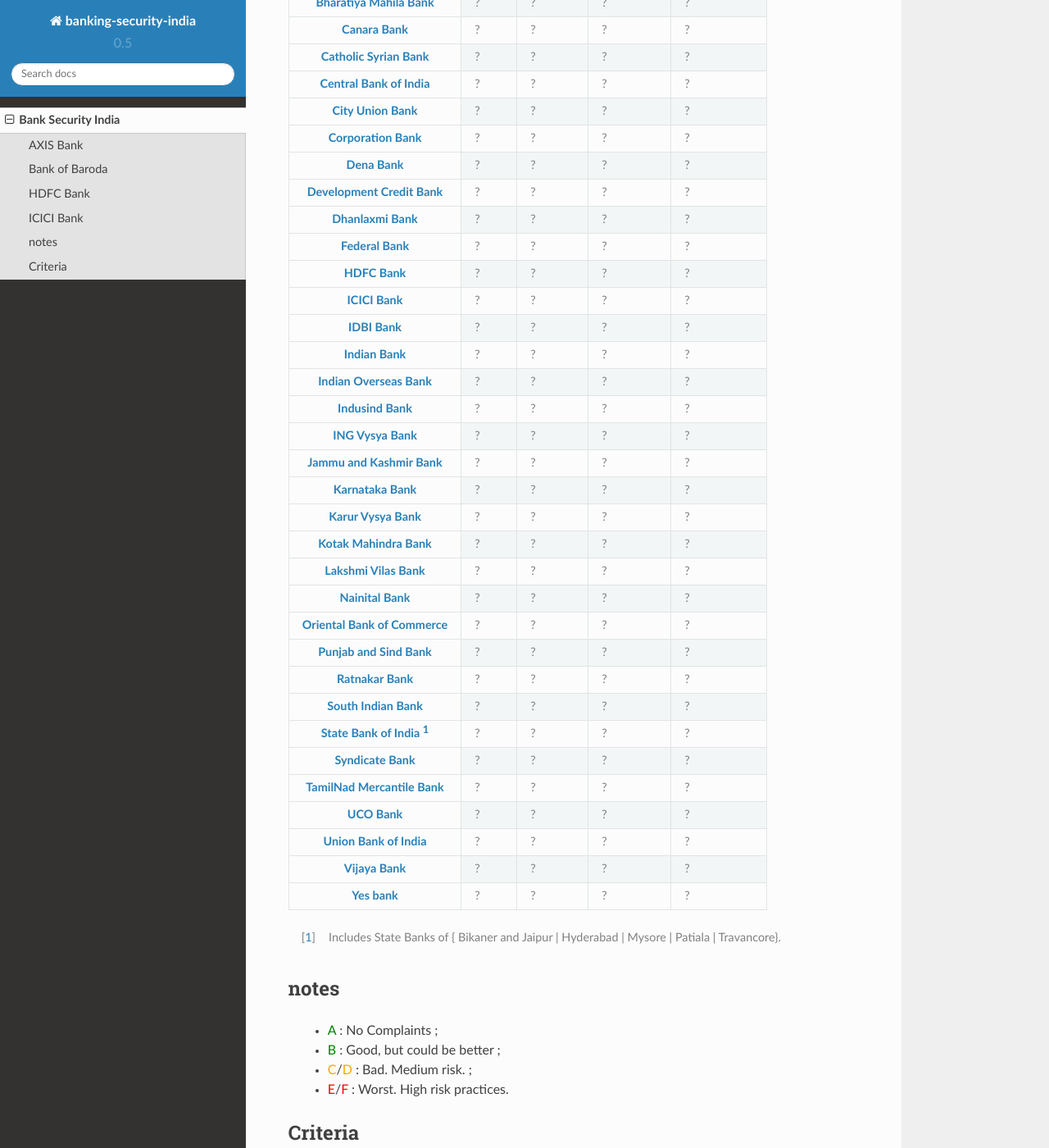
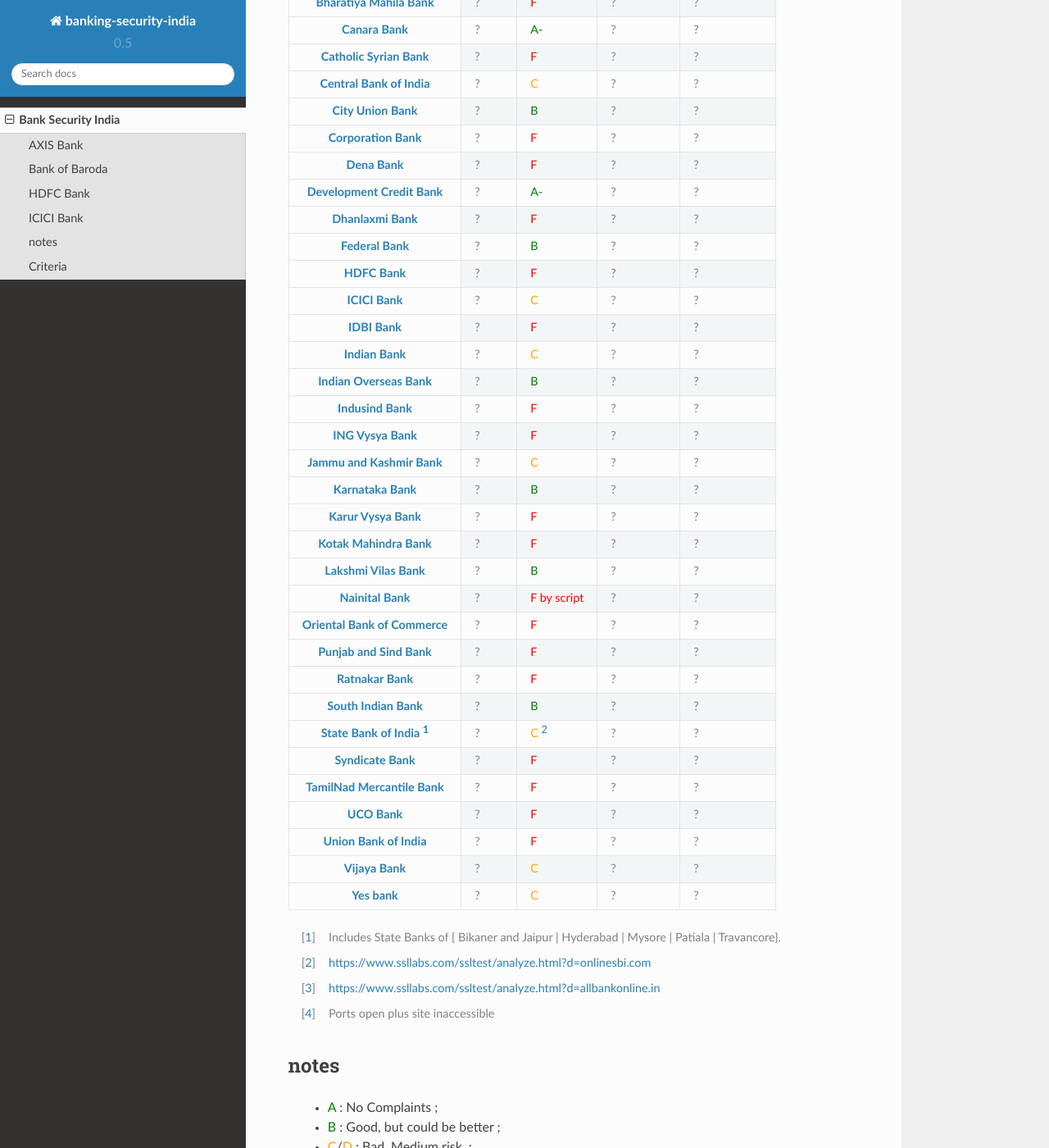
Before and after one commit to eternaltyro/bank-security-india, a Sphinx documentation site: the page built from docs/en/index.rst, in a window 1280 px wide and 1400 px high, scrolled down 529 px. Shown: the whole window at 82% size. Built offline with Sphinx 7.4.7 and the Read the Docs theme 2.0.0, drawn with Linux system fonts in a browser that asks for light colours; pages that are not in the unit, such as notebooks, are missing from menus; some of the changed text lies outside the part shown.

Commit message:
Add SSL test results in Index page.  Detailed analysis TBD

```diff
--- a/docs/en/index.rst
+++ b/docs/en/index.rst
@@ -36,246 +36,249 @@
 
    * - :doc:`Allahabad Bank <allahabad_bank>`
      - :note_na:`?`
-     - :note_na:`?`
+     - :note_c:`C` [#allahabad]_
      - :note_na:`?`
      - :note_na:`?`
 
    * - :doc:`Andhra Bank <andhra_bank>`
      - :note_na:`?`
-     - :note_na:`?`
+     - :note_c:`C`
      - :note_na:`?`
      - :note_na:`?`
 
    * - :doc:`Axis Bank <axis_bank>`
      - :note_na:`?`
-     - :note_na:`?`
+     - :note_c:`C`
      - :note_na:`?`
      - :note_na:`?`
 
    * - :doc:`Bank of Baroda <bank_of_baroda>`
      - :note_na:`?`
-     - :note_na:`?`
+     - :note_f:`F`
      - :note_na:`?`
      - :note_na:`?`
 
    * - :doc:`Bank of India <bank_of_india>`
      - :note_na:`?`
-     - :note_na:`?`
+     - :note_f:`F`
      - :note_na:`?`
      - :note_na:`?`
 
    * - :doc:`Bank of Maharashtra <maharashtra_bank>`
      - :note_na:`?`
-     - :note_na:`?`
+     - :note_f:`F` [#weirdmaha]_
      - :note_na:`?`
      - :note_na:`?`
 
    * - :doc:`Bharatiya Mahila Bank <mahila_bank>`
      - :note_na:`?`
-     - :note_na:`?`
+     - :note_f:`F`
      - :note_na:`?`
      - :note_na:`?`
 
    * - :doc:`Canara Bank <canara_bank>`
      - :note_na:`?`
-     - :note_na:`?`
+     - :note_a:`A-`
      - :note_na:`?`
      - :note_na:`?`
 
    * - :doc:`Catholic Syrian Bank <catholic_bank>`
      - :note_na:`?`
-     - :note_na:`?`
+     - :note_f:`F`
      - :note_na:`?`
      - :note_na:`?`
 
    * - :doc:`Central Bank of India <central_bank>`
      - :note_na:`?`
-     - :note_na:`?`
+     - :note_c:`C`
      - :note_na:`?`
      - :note_na:`?`
 
    * - :doc:`City Union Bank <cub_bank>`
      - :note_na:`?`
-     - :note_na:`?`
+     - :note_b:`B`
      - :note_na:`?`
      - :note_na:`?`
 
    * - :doc:`Corporation Bank <corporation_bank>`
      - :note_na:`?`
-     - :note_na:`?`
+     - :note_f:`F`
      - :note_na:`?`
      - :note_na:`?`
 
    * - :doc:`Dena Bank <dena_bank>`
      - :note_na:`?`
-     - :note_na:`?`
+     - :note_f:`F`
      - :note_na:`?`
      - :note_na:`?`
 
    * - :doc:`Development Credit Bank <devcred_bank>`
      - :note_na:`?`
-     - :note_na:`?`
+     - :note_a:`A-`
      - :note_na:`?`
      - :note_na:`?`
 
    * - :doc:`Dhanlaxmi Bank <dhanlaxmi_bank>`
      - :note_na:`?`
-     - :note_na:`?`
+     - :note_f:`F`
      - :note_na:`?`
      - :note_na:`?`
 
    * - :doc:`Federal Bank <federal_bank>`
      - :note_na:`?`
-     - :note_na:`?`
+     - :note_b:`B`
      - :note_na:`?`
      - :note_na:`?`
 
    * - :doc:`HDFC Bank <hdfc_bank>`
      - :note_na:`?`
-     - :note_na:`?`
+     - :note_f:`F`
      - :note_na:`?`
      - :note_na:`?`
 
    * - :doc:`ICICI Bank <icici_bank>`
      - :note_na:`?`
-     - :note_na:`?`
+     - :note_c:`C`
      - :note_na:`?`
      - :note_na:`?`
 
    * - :doc:`IDBI Bank <idbi_bank>`
      - :note_na:`?`
-     - :note_na:`?`
+     - :note_f:`F`
      - :note_na:`?`
      - :note_na:`?`
 
    * - :doc:`Indian Bank <indian_bank>`
      - :note_na:`?`
-     - :note_na:`?`
+     - :note_c:`C`
      - :note_na:`?`
      - :note_na:`?`
 
    * - :doc:`Indian Overseas Bank <iob_bank>`
      - :note_na:`?`
-     - :note_na:`?`
+     - :note_b:`B`
      - :note_na:`?`
      - :note_na:`?`
 
    * - :doc:`Indusind Bank <indusind_bank>`
      - :note_na:`?`
-     - :note_na:`?`
+     - :note_f:`F`
      - :note_na:`?`
      - :note_na:`?`
 
    * - :doc:`ING Vysya Bank <ingvysya_bank>`
      - :note_na:`?`
-     - :note_na:`?`
+     - :note_f:`F`
      - :note_na:`?`
      - :note_na:`?`
 
    * - :doc:`Jammu and Kashmir Bank <jammukashmir_bank>`
      - :note_na:`?`
-     - :note_na:`?`
+     - :note_c:`C`
      - :note_na:`?`
      - :note_na:`?`
 
    * - :doc:`Karnataka Bank <karnataka_bank>`
      - :note_na:`?`
-     - :note_na:`?`
+     - :note_b:`B`
      - :note_na:`?`
      - :note_na:`?`
 
    * - :doc:`Karur Vysya Bank <karurvysya_bank>`
      - :note_na:`?`
-     - :note_na:`?`
+     - :note_f:`F`
      - :note_na:`?`
      - :note_na:`?`
 
    * - :doc:`Kotak Mahindra Bank <kotak_bank>`
      - :note_na:`?`
-     - :note_na:`?`
+     - :note_f:`F`
      - :note_na:`?`
      - :note_na:`?`
 
    * - :doc:`Lakshmi Vilas Bank <lakshmivilas_bank>`
      - :note_na:`?`
-     - :note_na:`?`
+     - :note_b:`B`
      - :note_na:`?`
      - :note_na:`?`
 
    * - :doc:`Nainital Bank <nainital_bank>`
      - :note_na:`?`
-     - :note_na:`?`
+     - :note_f:`F by script`
      - :note_na:`?`
      - :note_na:`?`
 
    * - :doc:`Oriental Bank of Commerce <obc_bank>`
      - :note_na:`?`
-     - :note_na:`?`
+     - :note_f:`F`
      - :note_na:`?`
      - :note_na:`?`
 
    * - :doc:`Punjab and Sind Bank <punjabsind_bank>`
      - :note_na:`?`
-     - :note_na:`?`
+     - :note_f:`F`
      - :note_na:`?`
      - :note_na:`?`
 
    * - :doc:`Ratnakar Bank <ratnakar_bank>`
      - :note_na:`?`
-     - :note_na:`?`
+     - :note_f:`F`
      - :note_na:`?`
      - :note_na:`?`
 
    * - :doc:`South Indian Bank <southindian_bank>`
      - :note_na:`?`
-     - :note_na:`?`
+     - :note_b:`B`
      - :note_na:`?`
      - :note_na:`?`
 
    * - :doc:`State Bank of India <sbi_bank>` [#note_statebanks]_
      - :note_na:`?`
-     - :note_na:`?`
+     - :note_c:`C` [#onlinesbi]_
      - :note_na:`?`
      - :note_na:`?`
 
    * - :doc:`Syndicate Bank <syndicate_bank>`
      - :note_na:`?`
-     - :note_na:`?`
+     - :note_f:`F`
      - :note_na:`?`
      - :note_na:`?`
 
    * - :doc:`TamilNad Mercantile Bank <tmb_bank>`
      - :note_na:`?`
-     - :note_na:`?`
+     - :note_f:`F`
      - :note_na:`?`
      - :note_na:`?`
 
    * - :doc:`UCO Bank <uco_bank>`
      - :note_na:`?`
-     - :note_na:`?`
+     - :note_f:`F`
      - :note_na:`?`
      - :note_na:`?`
 
    * - :doc:`Union Bank of India <union_bank>`
      - :note_na:`?`
-     - :note_na:`?`
+     - :note_f:`F`
      - :note_na:`?`
      - :note_na:`?`
 
    * - :doc:`Vijaya Bank <vijaya_bank>`
      - :note_na:`?`
-     - :note_na:`?`
+     - :note_c:`C`
      - :note_na:`?`
      - :note_na:`?`
 
    * - :doc:`Yes bank <yes_bank>`
      - :note_na:`?`
-     - :note_na:`?`
+     - :note_c:`C`
      - :note_na:`?`
      - :note_na:`?`
 
 
 .. [#note_statebanks] Includes State Banks of { Bikaner and Jaipur | Hyderabad | Mysore | Patiala | Travancore}.
+.. [#onlinesbi] https://www.ssllabs.com/ssltest/analyze.html?d=onlinesbi.com
+.. [#allahabad] https://www.ssllabs.com/ssltest/analyze.html?d=allbankonline.in
+.. [#weirdmaha] Ports open plus site inaccessible
 
 .. toctree::
    :hidden:
```
